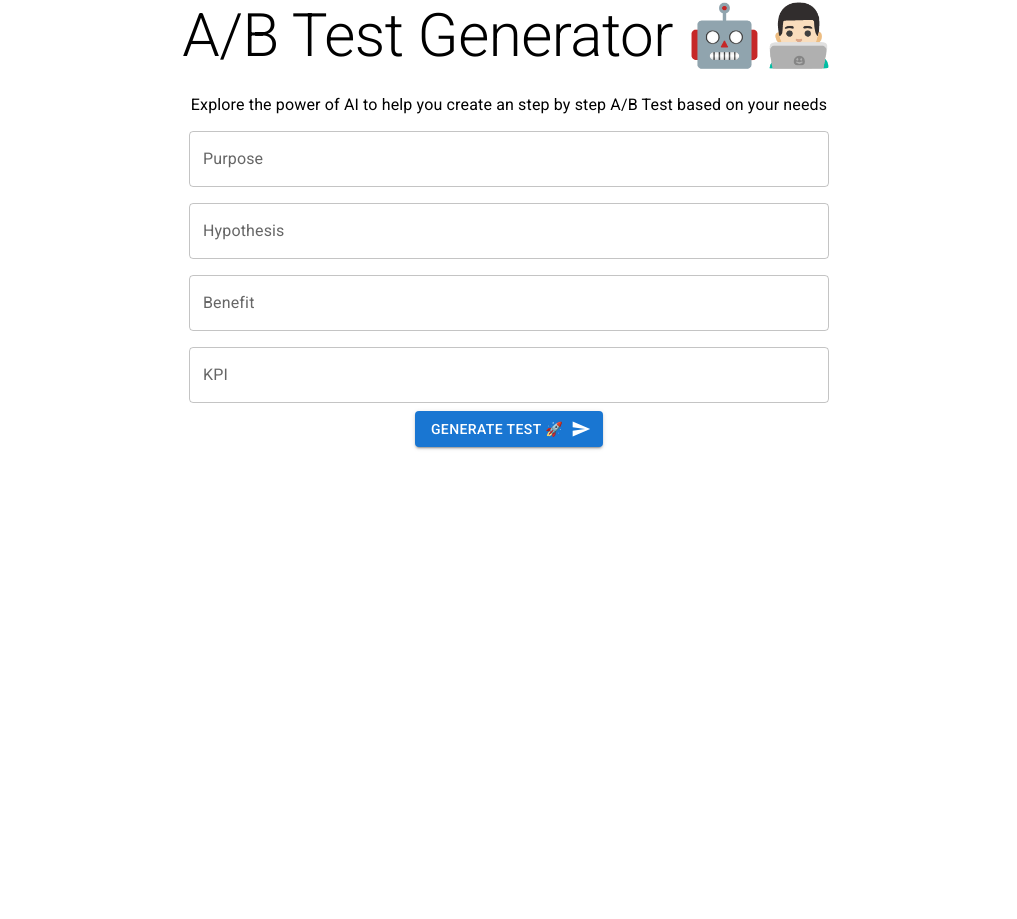
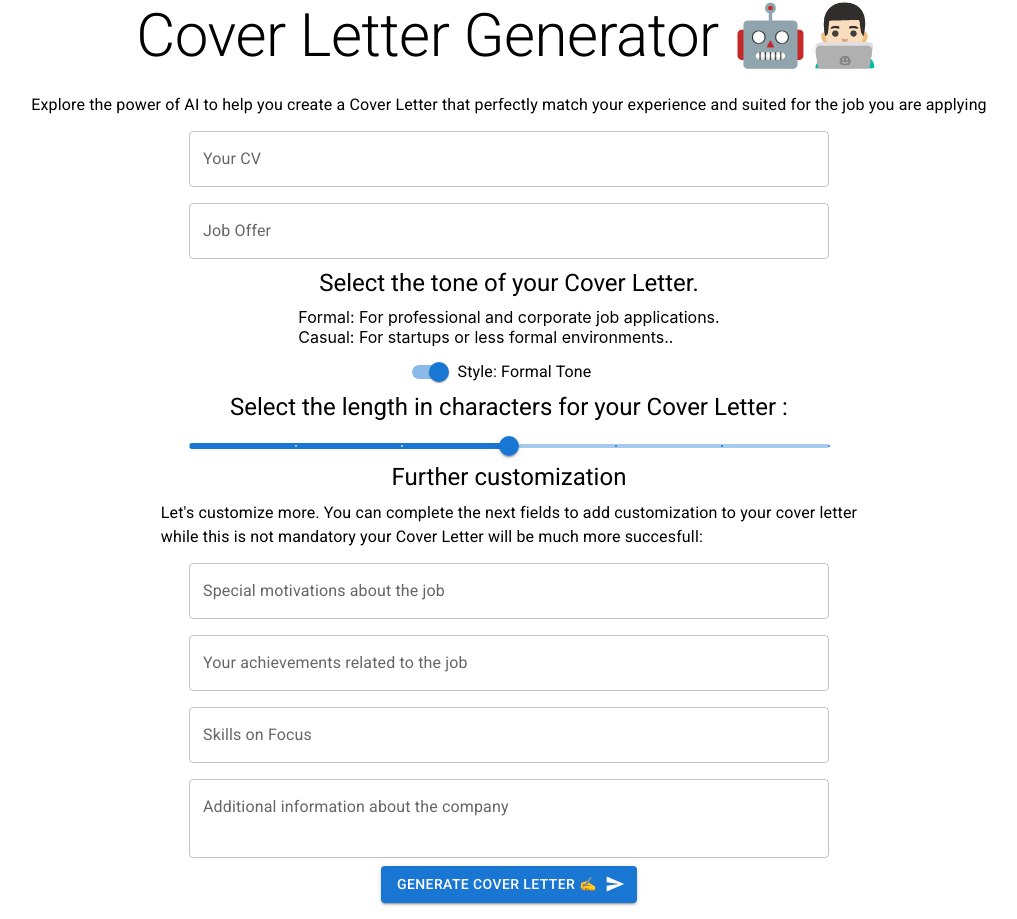
Before and after one commit to AndresBarriga/OpenAI-ContentGenerator, a React (Create React App) app: page /coverLetterWriter in a window 1280 px wide. Shown: the whole page, without its empty margins (131-1148 px from the left). Before the commit the page ends 800 px from the top, so only its background shows below. Built offline with nearby package versions, Linux system fonts and the light colour scheme; a web font is replaced by a local one.

Commit message:
Cover Letter Component Finished

```diff
--- a/src/App.css
+++ b/src/App.css
@@ -11,6 +11,15 @@
   .App-logo {
     animation: App-logo-spin infinite 20s linear;
   }
+}
+
+iframe#webpack-dev-server-client-overlay{display:none!important}
+
+.slider {
+  display:flex;
+  flex-direction: column;
+  align-items: left;
+  justify-content: cxenter;
 }
 
 .App-header {
--- a/src/Components/CoverLetter.js
+++ b/src/Components/CoverLetter.js
@@ -1,4 +1,4 @@
-import React, { useState } from "react";
+import React, { useState} from "react";
 import "../App.css";
 import Box from '@mui/material/Box';
 import Typography from '@mui/material/Typography';
@@ -7,44 +7,90 @@ import SendIcon from '@mui/icons-material/Send';
 import TextField from '@mui/material/TextField';
 import CircularProgress from '@mui/material/CircularProgress';
 import Paper from '@mui/material/Paper';
+import Slider from '@mui/material/Slider';
+import FormControlLabel from '@mui/material/FormControlLabel';
+import Switch from '@mui/material/Switch';
 import '@fontsource/roboto/300.css';
 import '@fontsource/roboto/400.css';
 import '@fontsource/roboto/500.css';
 import '@fontsource/roboto/700.css';
+import { selectClasses } from "@mui/material";
 
 
 function CoverLetterApp() {
-  const [purpose, setPurpose] = useState("");
-  const [hypothesis, setHypothesis] = useState("");
-  const [kpi, setKpi] = useState("");
-  const [benefit, setBenefit] = useState("");
+  const [cv, setCv] = useState("");
+  const [joboffer, setJoboffer] = useState("");
+  const [length, setLength] = useState(300);
+  const handleSliderChange = (event, value) => {
+    setLength(value);
+  };
+const [achievements, setAchievements] = useState("");
+const [selectedTone, setSelectedTone] = useState("Formal Tone");
+  const [interest, setInterest] = useState("");
+  const [skills, setSkills] = useState("");
+  const [company, setCompany] = useState("");
   const [response, setResponse] = useState("");
   const [loading, setLoading] = useState(false);
+  const [generatedCoverLetter, setGeneratedCoverLetter] = useState("");
+
 
 
   const handleSubmit = (e) => {
     e.preventDefault();
     setLoading(true);
-    const message = `
-      Purpose: ${purpose}
-      Hypothesis: ${hypothesis}
-      kpi: ${kpi}
-      Benefit: ${benefit}
-    `;
+    const lengthAsString = length.toString()
+   /*  const originallength = length;
+    const lengthAsString = originallength.toString()
+    const cv = cv;
+    const joboffer = joboffer;
+    const length = lengthAsString;
+    const selectedTone = selectedTone
+    const interest = interest
+    const achievements = achievements
+    const skills = skills
+    const company = company */
 
+
+    console.log(skills)
+
+  /*   const message = `
+      CV: ${cv}
+      joboffer: ${joboffer}
+      length: ${lengthAsString}
+      selectedTone: ${selectedTone}
+      interest: ${interest}
+      achievements: ${achievements}
+      skills: ${skills}
+      company: ${company}
+    `; */
+
+    /* console.log(message) */
 
     fetch("http://localhost:3001/coverLetterWriter", {
       method: "POST",
       headers: {
         "Content-Type": "application/json"
       },
-      body: JSON.stringify({ message }),
+      body: JSON.stringify({
+        cv,
+        joboffer,
+        length: lengthAsString,
+        selectedTone,
+        interest,
+        achievements,
+        skills,
+        company
+      }),
     })
       .then((res) => res.json())
       .then((data) => {
-        const sections = data.message.split(/\b(?:A\/B Test Name:|Objective:|Duration:|Step [0-9]+:)\b/).filter(section => section.trim() !== "");
-        setResponse(sections)
+        console.log(data)
+        const generatedCoverLetter = data.message;
+        console.log(generatedCoverLetter);
+        setGeneratedCoverLetter(data.message);
         setLoading(false);
+        setResponse(generatedCoverLetter)
+
       });
 
   };
@@ -64,41 +110,121 @@ function CoverLetterApp() {
         autoComplete="off"
       >
         <Typography variant="h2" gutterBottom>
-          A/B Test Generator 🤖👨🏻‍💻
+          Cover Letter Generator 🤖👨🏻‍💻
         </Typography>
         <Typography variant="body1" gutterBottom>
-          Explore the power of AI to help you create an step by step A/B Test based on your needs
+          Explore the power of AI to help you create a Cover Letter that perfectly match your experience and suited for the job you are applying
         </Typography>
         <TextField
-          id="purpose"
-          label="Purpose"
-          value={purpose}
-          placeholder="Purpose of the Test"
-          onChange={(e) => setPurpose(e.target.value)}
+          id="cv"
+          label="Your CV"
+          value={cv}
+          placeholder="Paste your CV here"
+          onChange={(e) => setCv(e.target.value)}
+          multiline
+          maxRows={6}
+        />
+        <TextField
+          id="joboffer"
+          label="Job Offer"
+          value={joboffer}
+          placeholder="Paste the Job Offer you are applying for"
+          onChange={(e) => setJoboffer(e.target.value)}
+          multiline
+          maxRows={6}
+        />
+
+         <Typography variant="h5"gutterBottom
+        sx={{
+          textAlign: 'left'
+        }}>
+         Select the tone of your Cover Letter.
+        </Typography>
+        <Typography variant="body3"gutterBottom
+        sx={{
+          textAlign: 'left'
+        }}>
+         Formal: For professional and corporate job applications. <br></br>
+Casual: For startups or less formal environments..
+        </Typography>
+
+        <FormControlLabel
+          control={
+            <Switch
+              checked={selectedTone === "Formal Tone"}
+              onChange={(e) =>
+                setSelectedTone(e.target.checked ? "Formal Tone" : "Start Up Tone")
+              }
+            />
+          }
+          label={`Style: ${selectedTone}`}
+          sx={{
+            textAlign: 'left',
+          }}
+        />
+        <Typography variant="h5"gutterBottom
+        sx={{
+          textAlign: 'left'
+        }}>
+          Select the length in characters for your Cover Letter :
+        </Typography>
+        <Slider
+        sx={{
+          width : "50%",
+        }}
+          aria-label="Temperature"
+          defaultValue={300}
+          value={length}
+          onChange={handleSliderChange}
+          valueLabelDisplay="auto"
+          step={50}
+          marks
+          min={150}
+          max={450}
+        />
+        <Typography variant="h5"gutterBottom
+        sx={{
+          textAlign: 'left'
+        }}>
+          Further customization
+        </Typography>
+        <Typography variant="body1"gutterBottom
+        sx={{
+          textAlign: 'left'
+        }}>
+          Let's customize more. You can complete the next fields to add customization to your cover letter <br></br> while this is not mandatory your Cover Letter will be much more succesfull:
+        </Typography>
+        <TextField
+          id="interest"
+          label="Special motivations about the job"
+          value={interest}
+          placeholder="What are you motivations or interest about the industry or role?"
+          onChange={(e) => setInterest(e.target.value)}
+          multiline
+          maxRows={6}
+        />
+        <TextField
+          id="achievements"
+          label="Your achievements related to the job"
+          value={achievements}
+          placeholder="Have you any achievements that you would like to highlight?"
+          onChange={(e) => setAchievements(e.target.value)}
           multiline
         />
         <TextField
-          id="hypothesis"
-          label="Hypothesis"
-          value={hypothesis}
-          placeholder="Hypothesis the test is based of"
-          onChange={(e) => setHypothesis(e.target.value)}
+          id="skills"
+          label="Skills on Focus"
+          value={skills}
+          placeholder="Do you want to highlight any of your skills for the role? Write them here "
+          onChange={(e) => setSkills(e.target.value)}
           multiline
         />
         <TextField
-          id="benefit"
-          label="Benefit"
-          value={benefit}
-          placeholder="Benefit you are looking for"
-          onChange={(e) => setBenefit(e.target.value)}
-          multiline
-        />
-        <TextField
-          id="kpi"
-          label="KPI"
-          value={kpi}
-          placeholder="KPI to study"
-          onChange={(e) => setKpi(e.target.value)}
+          id="company"
+          label="Additional information about the company"
+          value={company}
+          placeholder="Anything would be useful,such as its mission statement, recent accomplishments, industry standing, etc. "
+          onChange={(e) => setCompany(e.target.value)}
           multiline
         />
         <Button
@@ -108,7 +234,7 @@ function CoverLetterApp() {
           onClick={handleSubmit}
           sx={{ marginBottom: '16px' }}
         >
-          Generate Test 🚀
+          Generate Cover Letter ✍️
         </Button>
       </Box>
 
@@ -120,16 +246,17 @@ function CoverLetterApp() {
 
 
 {response.length > 0 && (
-        <div style={{ alignItems: "center" }} >
-          {response.map((section, index) => (
-            <div key={index} className="paper-wrapper">
+  <div style={{ display: 'flex', justifyContent: 'center' }}>
+    <div className="paper-wrapper"style={{ width:"75%" }}>
+    <Typography variant="h5"gutterBottom
+       >
+         Your AI Generated Cover Letter
+        </Typography>
       <Paper className="paper-container" elevation={3}>
-                {section.split('\n').map((line, lineIndex) => (
-                  <p key={lineIndex}>{line}</p>
-                ))}
+        {/* Display the entire response message as is */}
+        <pre style={{ padding: '20px', whiteSpace: 'pre-wrap' }}>{response}</pre>
       </Paper>
     </div>
-          ))}
   </div>
 )}
     </div>
```
Also changed, not shown: 2 other files (tests, documents, lock files or other folders). Lines whose indentation alone changed are shown as unchanged.
